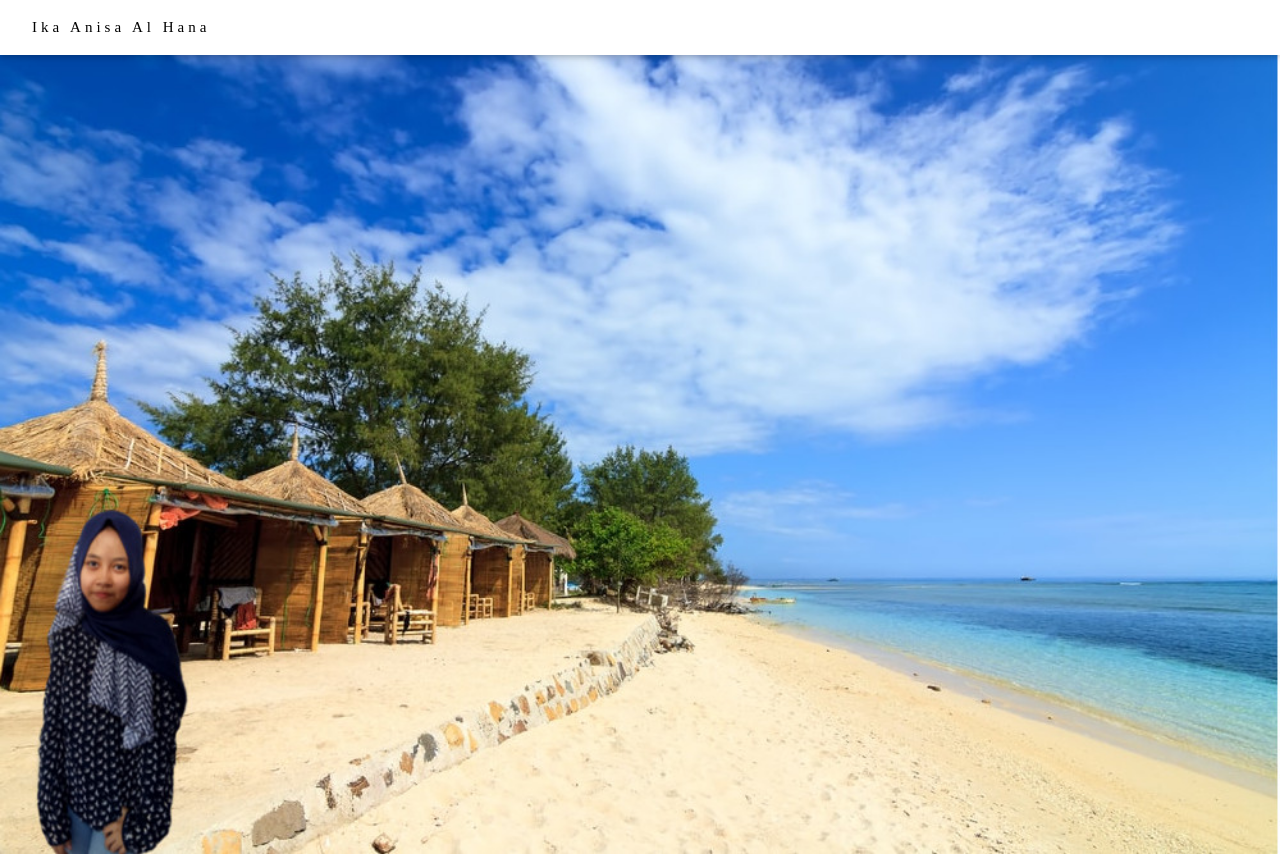
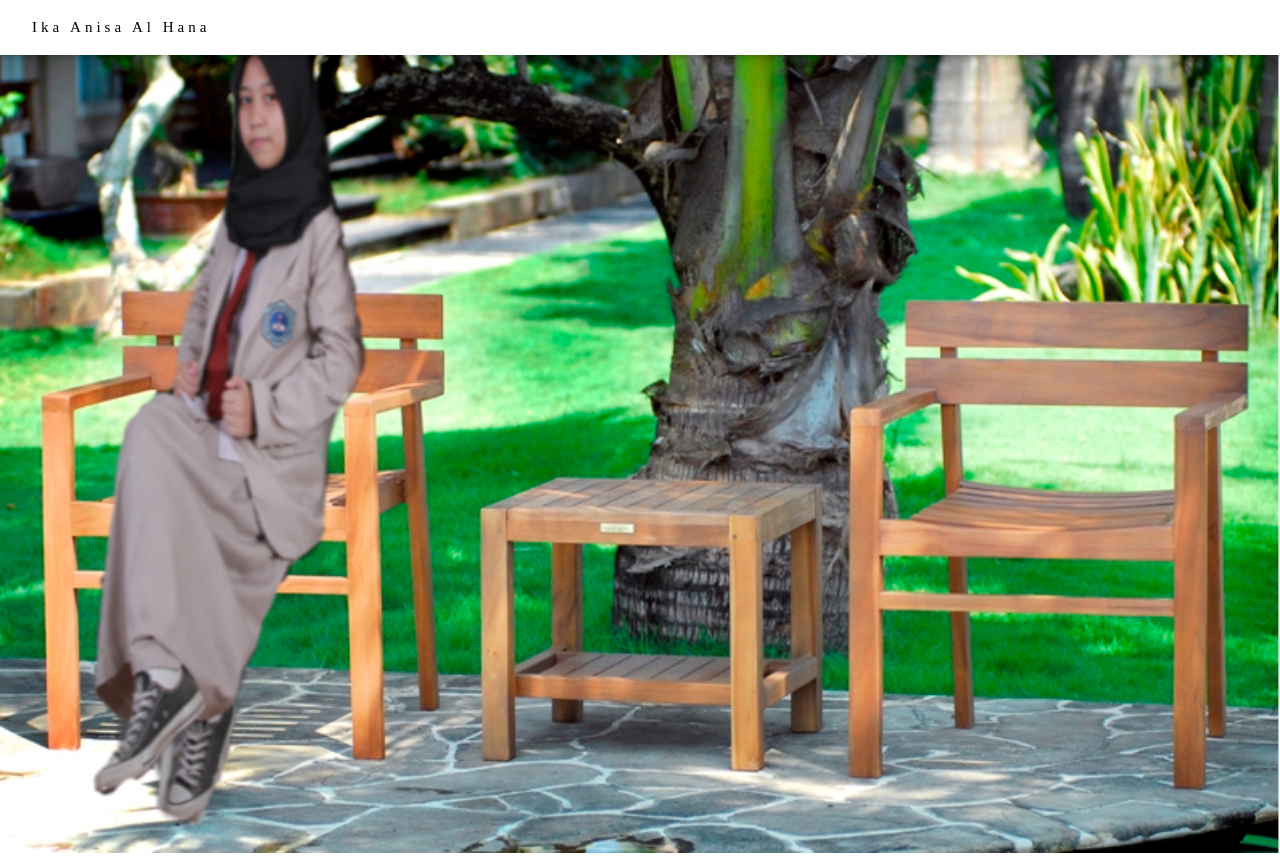
Before and after one commit to ikaanisa12/ikaanisa12.githu.io, a plain HTML site: page index.html in a window 1280 px wide. Shown: the top 857 px of the page. Drawn offline with nearby package versions, Linux system fonts and the light colour scheme.

Commit message:
Update index.html

```diff
--- a/index.html
+++ b/index.html
@@ -26,7 +26,7 @@ h1,h2,h3,h4,h5,h6 {
 
 <!-- Header -->
 <header class="w3-display-container w3-content w3-wide" style="max-width:1600px;min-width:500px" id="home">
-  <img class="w3-image" src="img/foto porfil.jpg" width="1600" height="800">
+  <img class="w3-image" src="img/foto porfil 2.jpg" width="1600" height="800">
   <div class="w3-display-bottomleft w3-padding-large w3-opacity">
 
   </div>
```
